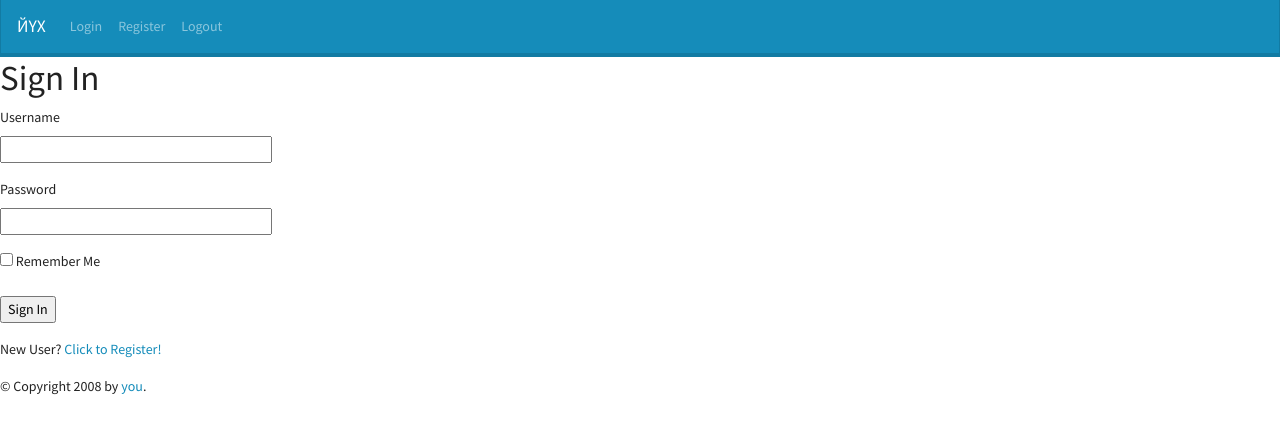
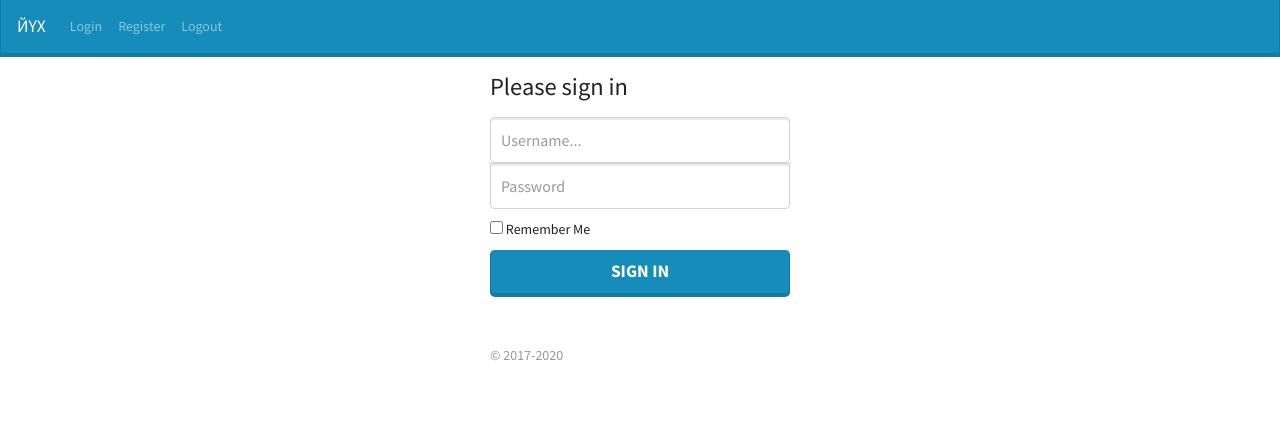
Before and after one commit to DKilchik/flask_app_example, a Flask app: page /login in a window 1280 px wide. Shown: the top 434 px of the page. Run offline with Flask 2, Linux system fonts and the light colour scheme; parts of the project's set-up code (start-up, migrations or seed data) failed here and were passed over; some libraries are stand-ins or nearby versions.

Commit message:
login form customized

```diff
--- a/app/templates/base.html
+++ b/app/templates/base.html
@@ -2,7 +2,6 @@
 <html lang="en">
 <head>
     {% block head %}
-    <link rel="stylesheet" href="style.css" />
     <link href="https://stackpath.bootstrapcdn.com/bootswatch/4.5.0/lumen/bootstrap.min.css" rel="stylesheet" integrity="sha384-VMuWne6iwiifi8iEWNZMw8sDatgb6ntBpBIr67q0rZAyOQwfu/VKpnFntQrjxB5W" crossorigin="anonymous">
     <title>{% block title %}{% endblock %} - My Webpage</title>
     {% endblock %}
@@ -32,7 +31,6 @@
     <div id="content">{% block content %}{% endblock %}</div>
     <div id="footer">
         {% block footer %}
-        &copy; Copyright 2008 by <a href="http://domain.invalid/">you</a>.
         {% endblock %}
     </div>
 </body>
--- a/app/templates/login.html
+++ b/app/templates/login.html
@@ -1,25 +1,67 @@
 {% extends "base.html" %}
 
+
+    {% block head %}
+    <link href="https://stackpath.bootstrapcdn.com/bootswatch/4.5.0/lumen/bootstrap.min.css" rel="stylesheet" integrity="sha384-VMuWne6iwiifi8iEWNZMw8sDatgb6ntBpBIr67q0rZAyOQwfu/VKpnFntQrjxB5W" crossorigin="anonymous">
+    <title>{% block title %}{% endblock %} - Sign In</title>
+    <style>
+
+
+
+.form-signin {
+  width: 100%;
+  max-width: 330px;
+  padding: 15px;
+  margin: auto;
+}
+.form-signin .checkbox {
+  font-weight: 400;
+}
+.form-signin .form-control {
+  position: relative;
+  box-sizing: border-box;
+  height: auto;
+  padding: 10px;
+  font-size: 16px;
+}
+.form-signin .form-control:focus {
+  z-index: 2;
+}
+.form-signin input[type="email"] {
+  margin-bottom: -1px;
+  border-bottom-right-radius: 0;
+  border-bottom-left-radius: 0;
+}
+.form-signin input[type="password"] {
+  margin-bottom: 10px;
+  border-top-left-radius: 0;
+  border-top-right-radius: 0;
+}
+
+    </style>
+    {% endblock %}
+
+
 {% block content %}
-    <h1>Sign In</h1>
-    <form action="" method="post" novalidate>
+    <form class="form-signin" action="" method="post" >
         {{ form.hidden_tag() }}
-        <p>
-            {{ form.username.label }}<br>
-            {{ form.username(size=32) }}<br>
-            {% for error in form.username.errors %}
-            <span style="color: red;">[{{ error }}]</span>
-            {% endfor %}
-        </p>
-        <p>
-            {{ form.password.label }}<br>
-            {{ form.password(size=32) }}<br>
-            {% for error in form.password.errors %}
-            <span style="color: red;">[{{ error }}]</span>
-            {% endfor %}
-        </p>
-        <p>{{ form.remember_me() }} {{ form.remember_me.label }}</p>
-        <p>{{ form.submit() }}</p>
+      <h1 class="h3 mb-3 font-weight-normal">Please sign in</h1>
+
+<div >
+{{ form.username.label(class="sr-only") }}
+{{ form.username(class="form-control", id="inputEmail", placeholder="Username...") }}
+</div>
+      <div>
+      {{ form.password.label(class="sr-only") }}
+      {{ form.password(placeholder="Password",class="form-control") }}
+</div>
+
+
+      <div >{{ form.remember_me(class="checkbox mb-3") }} {{ form.remember_me.label(value="remember-me") }}</div>
+        <div >
+{{ form.submit(class="btn btn-lg btn-primary btn-block") }}
+  </div>
+  <p class="mt-5 mb-3 text-muted">&copy; 2017-2020</p>
     </form>
-    <p>New User? <a href="{{ url_for('register') }}">Click to Register!</a></p>
+
 {% endblock %}
```
